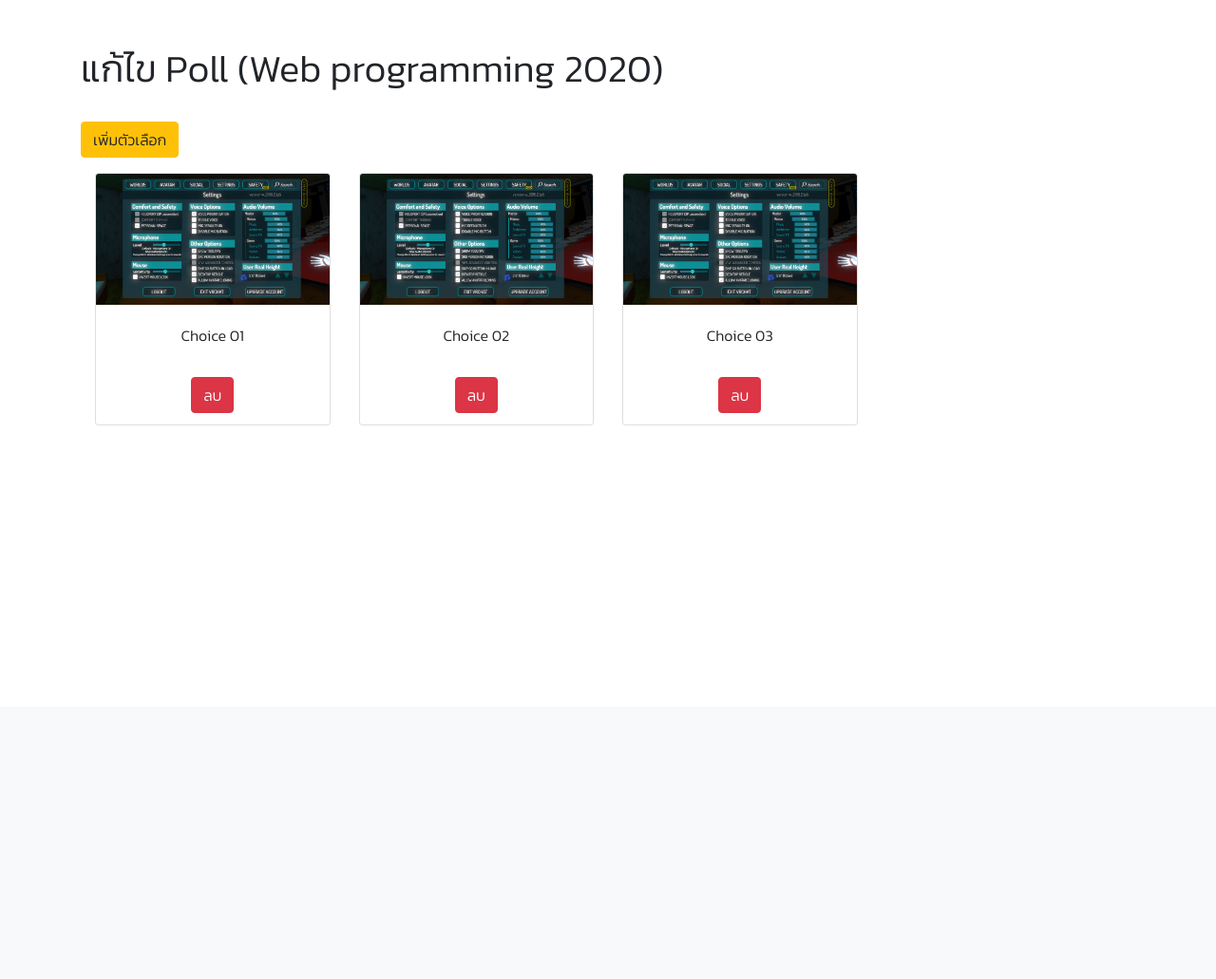
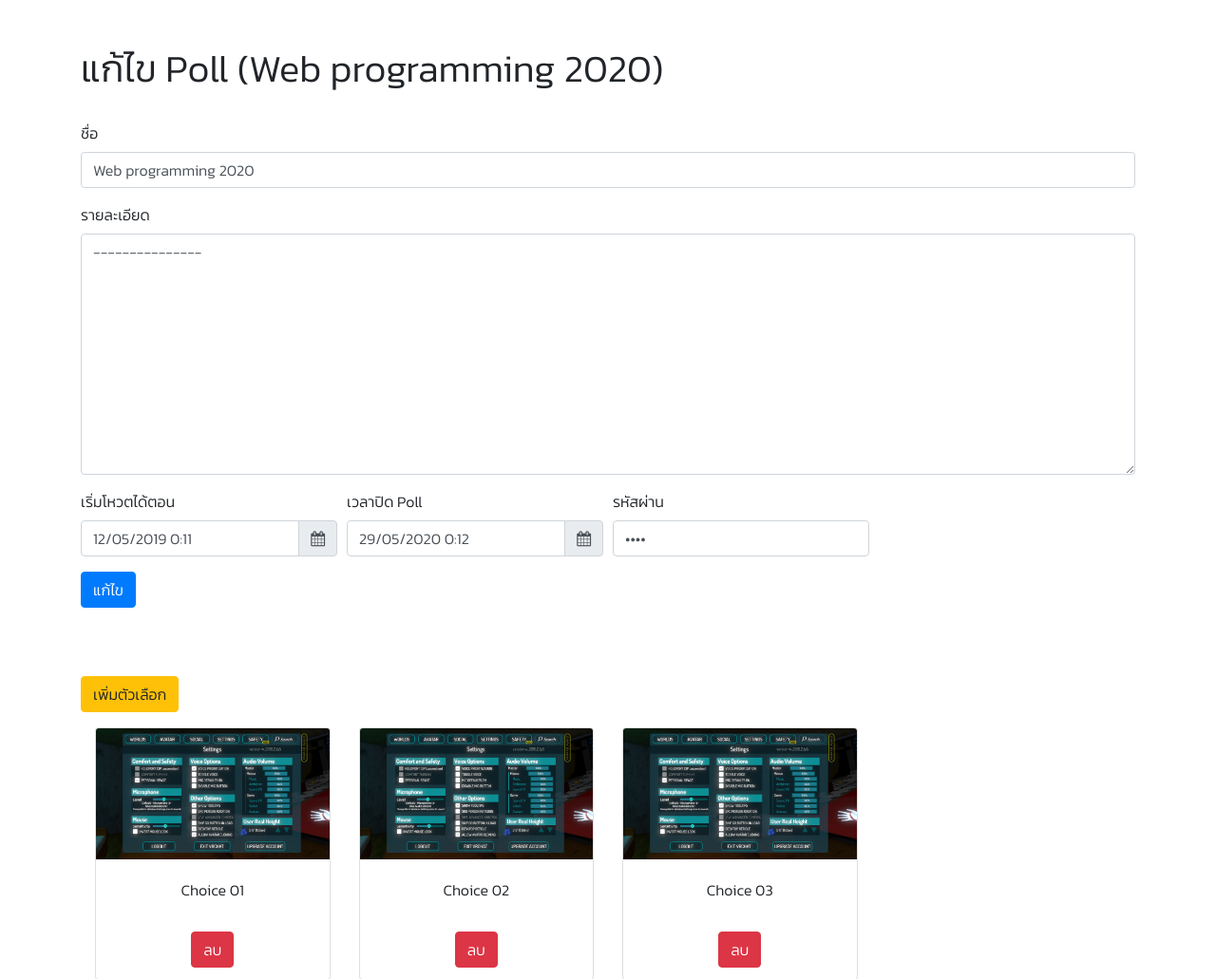
Before and after one commit to peetck/kod-vote, a Django app: page /edit/22 in a window 1280 px wide. Shown: the part 56-1087 px from the top of the page at 95% size. Before the commit the page ends 504 px from the top, so only its background shows below. Run offline with Django 3.2, Linux system fonts and the light colour scheme; a user stored in the database is signed in; data comes from the database, SQL or seed files in the repository; both versions use the stored data as it was after the commit; some libraries are stand-ins or nearby versions.

Commit message:
Update
- User can edit poll (all of attribute)

```diff
--- a/kod-vote/accounts/templates/login.html
+++ b/kod-vote/accounts/templates/login.html
@@ -4,7 +4,7 @@
     <h1>เข้าสู่ระบบ</h1>
     {% if error %}
         <div class="alert alert-danger alert-dismissible fade show" role="alert">
-            ชื่อผู้ใช้งานหรือรหัสผ่านไม่ถูกต้อง
+            <i class="fa fa-exclamation-circle"></i> ชื่อผู้ใช้งานหรือรหัสผ่านไม่ถูกต้อง
             <button type="button" class="close" data-dismiss="alert" aria-label="Close">
             <span aria-hidden="true">&times;</span>
             </button>
--- a/kod-vote/polls/templates/create.html
+++ b/kod-vote/polls/templates/create.html
@@ -16,7 +16,7 @@
             <div class="form-group col-md-3">
                 <label for="start_date">เริ่มโหวตได้ตอน</label>
                 <div class="input-group date" id="datetimepicker1" data-target-input="nearest">
-                    <input type="text" class="form-control datetimepicker-input" data-target="#datetimepicker1"/>
+                    <input name='start_date' type="text" class="form-control datetimepicker-input" data-target="#datetimepicker1"/>
                     <div class="input-group-append" data-target="#datetimepicker1" data-toggle="datetimepicker">
                         <div class="input-group-text"><i class="fa fa-calendar"></i></div>
                     </div>
@@ -25,7 +25,7 @@
             <div class="form-group col-md-3">
                 <label for="end_date">เวลาปิด Poll</label>
                 <div class="input-group date" id="datetimepicker2" data-target-input="nearest">
-                    <input type="text" class="form-control datetimepicker-input" data-target="#datetimepicker2"/>
+                    <input name='end_date' type="text" class="form-control datetimepicker-input" data-target="#datetimepicker2"/>
                     <div class="input-group-append" data-target="#datetimepicker2" data-toggle="datetimepicker">
                         <div class="input-group-text"><i class="fa fa-calendar"></i></div>
                     </div>
--- a/kod-vote/polls/templates/edit.html
+++ b/kod-vote/polls/templates/edit.html
@@ -3,6 +3,47 @@
 {% block content %}
     <h1>แก้ไข Poll ({{ poll.subject }}) </h1>
     <br>
+
+
+    <form action="{% url 'edit' poll.id %}" method="POST" enctype="multipart/form-data">
+        {% csrf_token %}
+        <div class="form-group">
+            <label>ชื่อ</label>
+            <input type="text" class="form-control" name='subject' placeholder="Enter poll name" value="{{ poll.subject }}">
+        </div>
+        <div class="form-group">
+            <label>รายละเอียด</label>
+            <textarea class='form-control' name="detail" id="" cols="30" rows="10">{{ poll.detail }}</textarea>
+        </div>
+        <div class="form-row">
+            <div class="form-group col-md-3">
+                <label for="start_date">เริ่มโหวตได้ตอน</label>
+                <div class="input-group date" id="datetimepicker1" data-target-input="nearest">
+                    <input name='start_date' type="text" class="form-control datetimepicker-input" data-target="#datetimepicker1" value="{{ poll.start_date|date:'d/m/Y H:i' }}"/>
+                    <div class="input-group-append" data-target="#datetimepicker1" data-toggle="datetimepicker">
+                        <div class="input-group-text"><i class="fa fa-calendar"></i></div>
+                    </div>
+                </div>
+            </div>
+            <div class="form-group col-md-3">
+                <label for="end_date">เวลาปิด Poll</label>
+                <div class="input-group date" id="datetimepicker2" data-target-input="nearest">
+                    <input name='end_date' type="text" class="form-control datetimepicker-input" data-target="#datetimepicker2" value="{{ poll.end_date|date:'d/m/Y H:i' }}"/>
+                    <div class="input-group-append" data-target="#datetimepicker2" data-toggle="datetimepicker">
+                        <div class="input-group-text"><i class="fa fa-calendar"></i></div>
+                    </div>
+                </div>
+            </div>
+            <div class="form-group col-md-3">
+                <label for="password">รหัสผ่าน</label>
+                <input type="password" class="form-control" name='password' placeholder="Password" value="{{ poll.password }}">
+            </div>
+        </div>
+
+        <button type="submit" class='btn btn-primary'>แก้ไข</button>
+    </form>
+
+    <br><br><br>
 
     <a href="{% url 'add_choice' poll.id %}" class='btn btn-warning'>เพิ่มตัวเลือก</a>
     <div class="container text-center">
--- a/kod-vote/polls/views.py
+++ b/kod-vote/polls/views.py
@@ -25,8 +25,8 @@ def create_view(request):
             picture = request.FILES['picture']
         except:
             picture = settings.MEDIA_ROOT + '/poll/default.png'
-        start_date = request.POST.get('start_date')
-        end_date = request.POST.get('end_date')
+        start_date = datetime.datetime.strptime(request.POST.get('start_date'), '%d/%m/%Y %H:%M')
+        end_date = datetime.datetime.strptime(request.POST.get('end_date'), '%d/%m/%Y %H:%M')
         password = request.POST.get('password')
 
         poll = Poll.objects.create(
@@ -84,6 +84,26 @@ def vote_view(request, choice_id):
 def edit_view(request, poll_id):
     poll = Poll.objects.get(id=poll_id)
     context = {'poll' : poll}
+    if request.method == 'POST':
+        subject = request.POST.get('subject')
+        detail = request.POST.get('detail')
+        try:
+            picture = request.FILES['picture']
+        except:
+            picture = settings.MEDIA_ROOT + '/poll/default.png'
+        start_date = datetime.datetime.strptime(request.POST.get('start_date'), '%d/%m/%Y %H:%M')
+        end_date = datetime.datetime.strptime(request.POST.get('end_date'), '%d/%m/%Y %H:%M')
+        password = request.POST.get('password')
+
+        poll.subject = subject
+        poll.detail = detail
+        poll.picture = picture
+        poll.start_date = start_date
+        poll.end_date = end_date
+        poll.password = password
+
+        poll.save()
+
     return render(request, 'edit.html', context)
 
 @login_required
--- a/kod-vote/templates/base_layout.html
+++ b/kod-vote/templates/base_layout.html
@@ -61,7 +61,6 @@
     <script type="text/javascript" src="{% static 'js/local.js' %}"></script>
     <script type="text/javascript" src="{% static 'js/pygal.js' %}"></script>
 
-    <!-- Datetime picker script -->
     <script type="text/javascript">
         $(function () {
             $('#datetimepicker1').datetimepicker({
```
Also changed, not shown: kod-vote/db.sqlite3.
